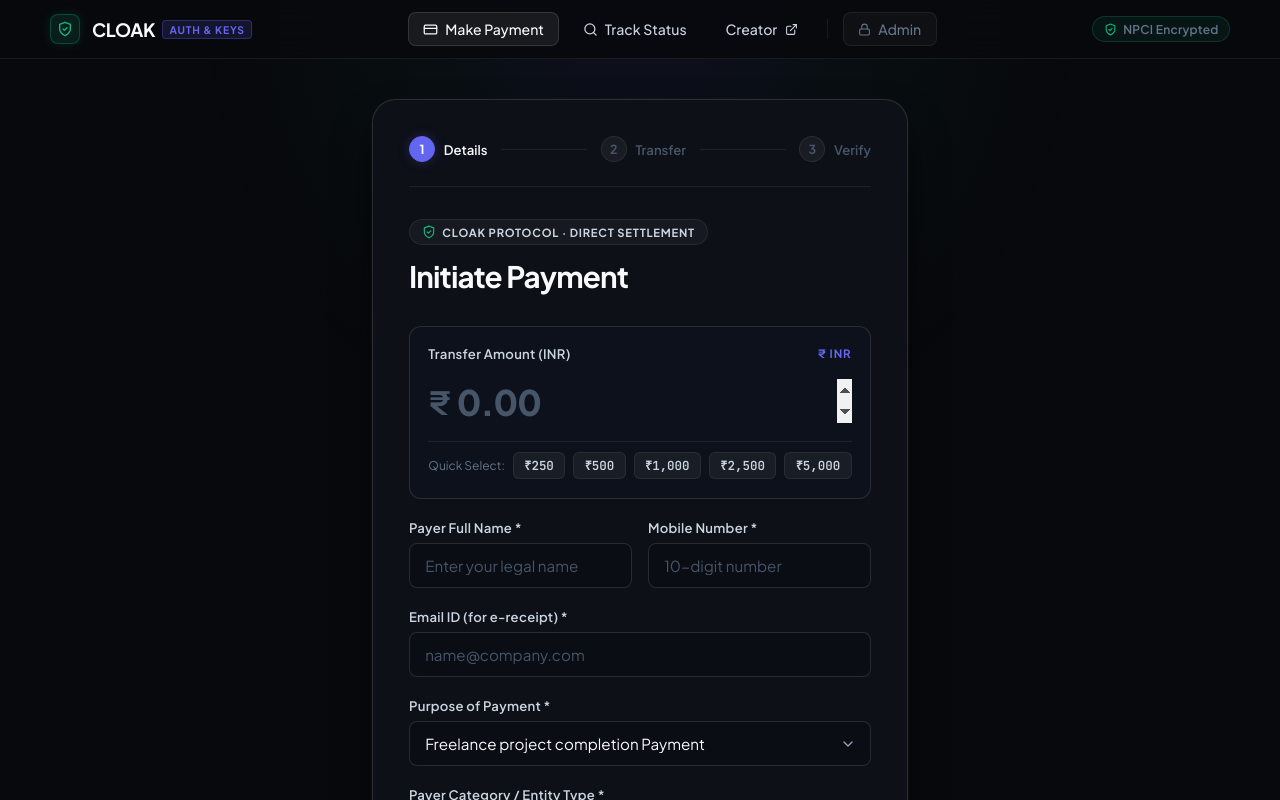
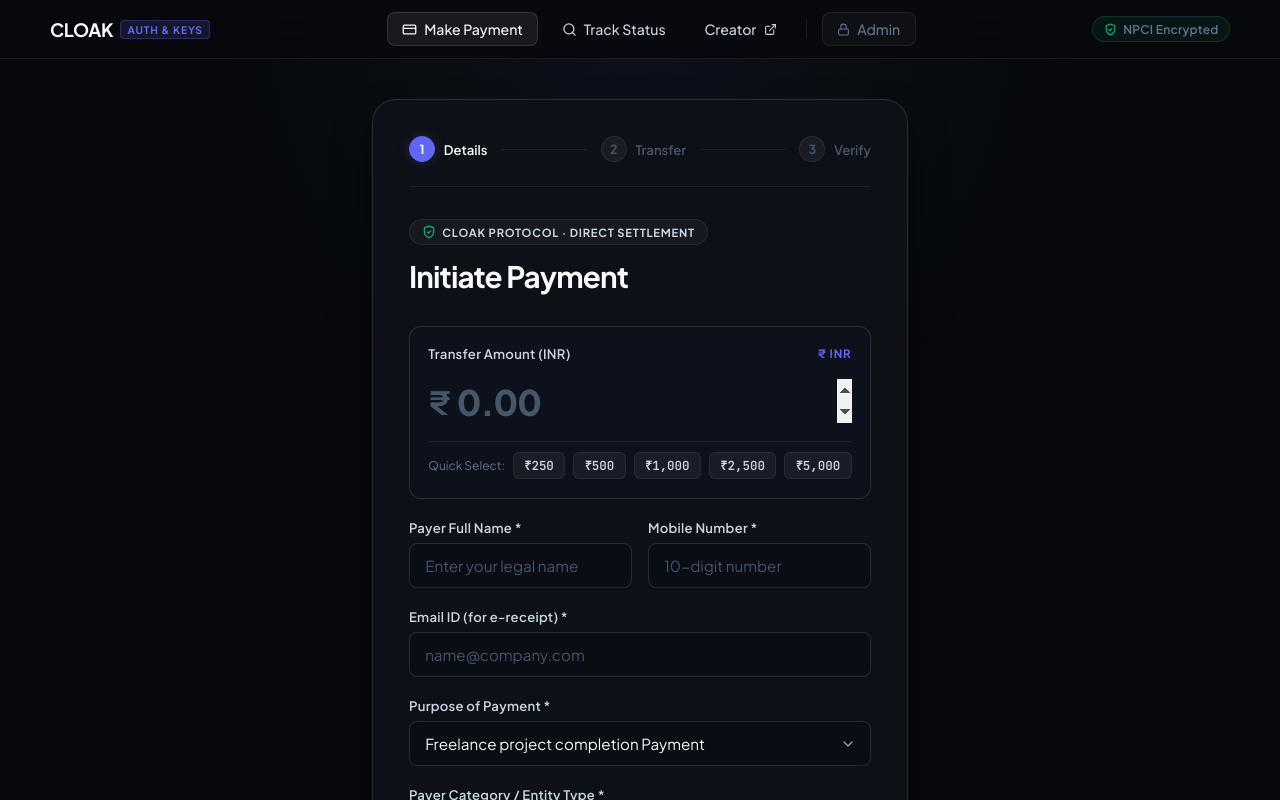
Before and after one commit to Abhijiteuon/upi-payment-app, a React (Vite) app: page / in a window 1280 px wide. Shown: the top 800 px of the page. Built offline with nearby package versions, Linux system fonts and the light colour scheme.

Commit message:
chore: remove icon emblem, keep pure minimalist typography

```diff
--- a/src/components/Navbar.jsx
+++ b/src/components/Navbar.jsx
@@ -33,9 +33,6 @@
         <div className="nav-container">
           {/* Brand Logo */}
           <div className="nav-logo" onClick={() => handleNavClick('pay')} title="CLOAK — Credential-less Link for Online Auth & Keys">
-            <div className="nav-brand-icon-box">
-              <IconShieldCheck size={16} className="text-emerald" />
-            </div>
             <div className="nav-brand-text">
               <span className="logo-text">CLOAK</span>
               <span className="logo-badge">AUTH & KEYS</span>
@@ -129,9 +126,6 @@
       <aside className={`nav-drawer ${isOpen ? 'open' : ''}`}>
         <div className="drawer-header">
           <div className="drawer-brand">
-            <div className="nav-brand-icon-box">
-              <IconShieldCheck size={18} className="text-emerald" />
-            </div>
             <div>
               <span className="logo-text">CLOAK</span>
               <span style={{ display: 'block', fontSize: '0.62rem', color: '#94a3b8', letterSpacing: '0.04em' }}>
--- a/src/components/PaymentReceipt.jsx
+++ b/src/components/PaymentReceipt.jsx
@@ -86,9 +86,6 @@
         <div className="receipt-header-row">
           <div className="receipt-brand-col">
             <div className="receipt-brand-badge">
-              <div className="nav-brand-icon-box">
-                <IconShieldCheck size={18} className="text-emerald" />
-              </div>
               <div>
                 <span className="brand-name">CLOAK</span>
                 <span className="brand-product">CREDENTIAL-LESS LINK FOR ONLINE AUTH & KEYS</span>
```
